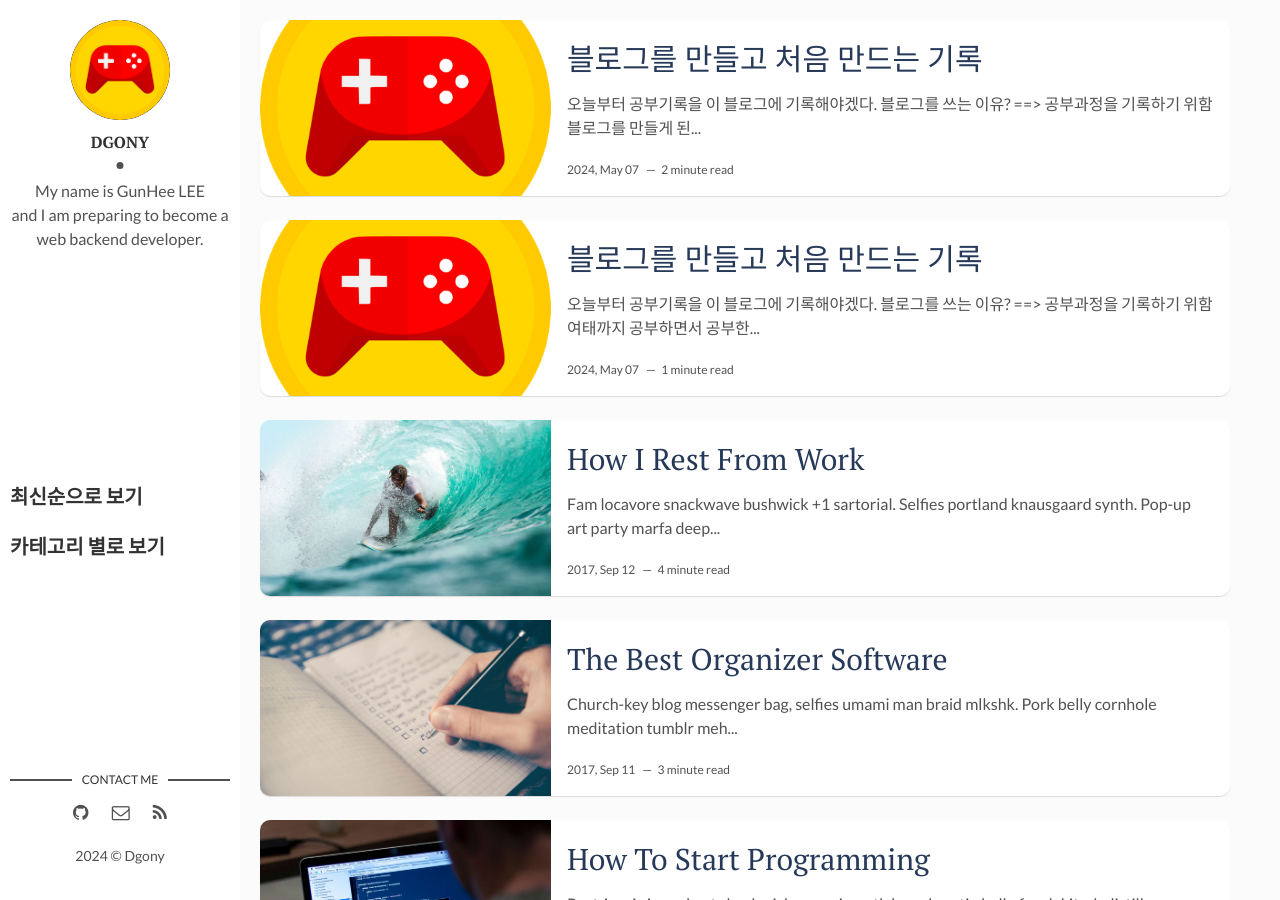
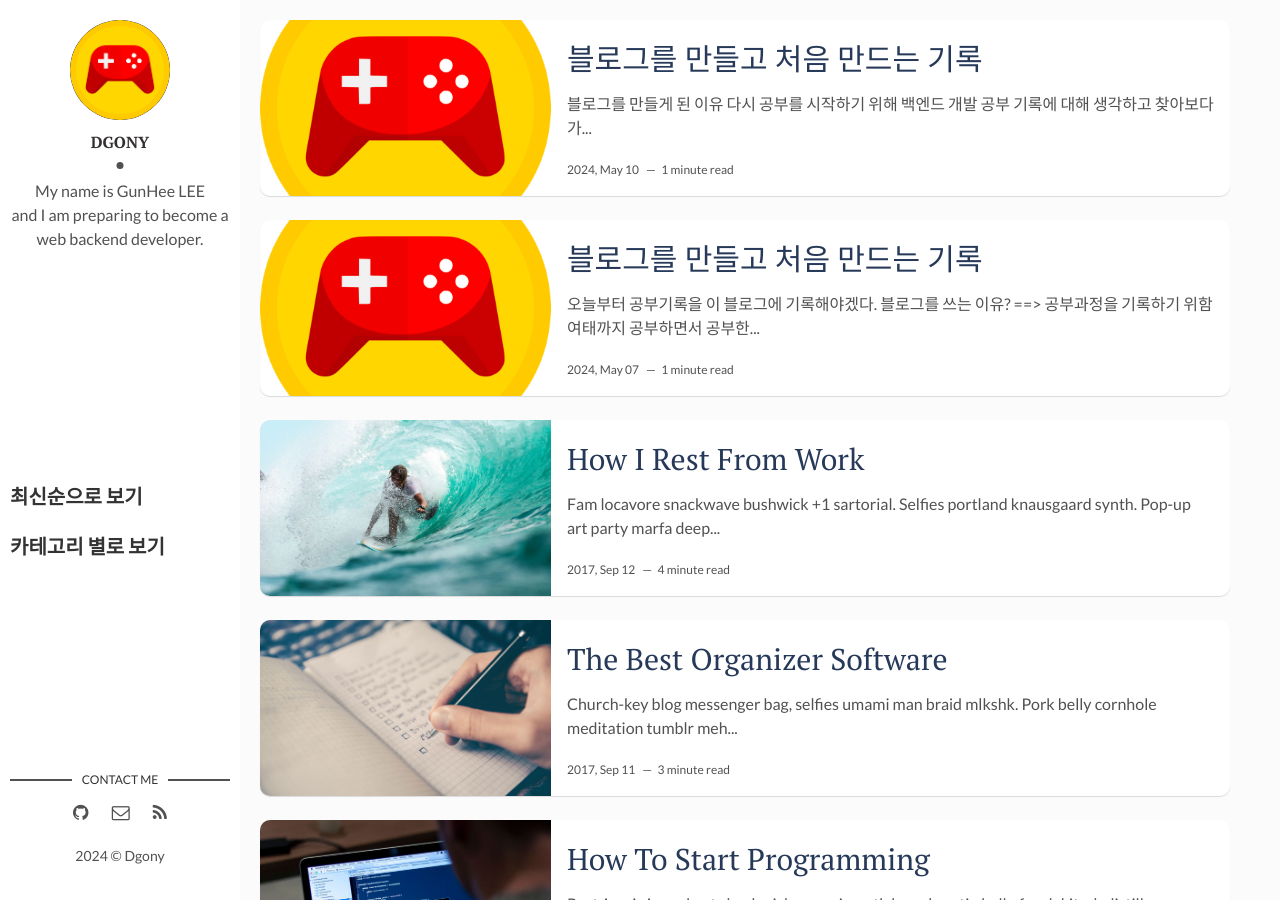
Before and after one commit to Dgony/Dgony-Dgony.github.io, a Jekyll site: the page built from index.html, in a window 1280 px wide and 900 px high. Built offline with Jekyll 4.4.1, drawn with Linux system fonts in a browser that asks for light colours; the list of posts is cut into pages by our own code.

Commit message:
블로그를 만들게 된 이유

```diff
--- a/_posts/2024-05-10-daily-record.markdown
+++ b/_posts/2024-05-10-daily-record.markdown
@@ -1,23 +1,24 @@
 ---
 layout: post
 title: 블로그를 만들고 처음 만드는 기록
-date: 2024-05-07 09:44:00 +0300
+date: 2024-05-10 21:52:00 +0300
 description: 공부를 하면서 기록하는 하루의 일기 # Add post description (optional)
 img: /daily%20record/2024-05-07/gamepad-3630565_1920.png # Add image post (optional)
 fig-caption: 내가 가장 좋아하는 취미의 상징 # (이미지 아래에 표시될 설명)
 tags: [record] # add tag
 ---
+###  블로그를 만들게 된 이유
+다시 공부를 시작하기 위해 백엔드 개발 공부 기록에 대해 생각하고 찾아보다가 깃 커밋으로 블로그 포스트를 올리는 방법에 대해 알게되었다. 기존에는 그냥 이 파일 같은 md파일에 문법만 제대로 지켜서 깃에 커밋하는 방법으로 기록을 했었는데 어차피 기록할것이라면 커밋으로 포스트를 올릴 수 있는 깃 블로그를 이용하기로 했다.
+깃 블로그는 단순히 레포지토리를 만드는 것만으로도 페이지를 만들 수 있었다. 내가 배운 지식에 따르면 페이지를 배포하려면 서버가 필요했는데 그 역할을 깃허브가 대신해주는 것 같았다. 덕분에 나는 간단한 개인 설정만 마치면 단지 md파일을 만드는 것으로 블로그에 포스트를 올릴 수 있게 되었다.
 
-***오늘부터 공부기록을 이 블로그에 기록해야겠다.***
 
-###  블로그를 쓰는 이유? ==> 공부과정을 기록하기 위함
-1. 블로그를 만들게 된 이유
-다시 공부를 시작하기 위해 백엔드 개발 공부 기록에 대해 생각하고 찾아보다가 깃 커밋으로 블로그 포스트를 올리는 방법에 대해 알게되었다. 기존에는 그냥 이 파일 같은 md파일에 문법만 제대로 지켜서 깃에 커밋하는 방법으로 기록을 했었는데 어차피 기록할것이라면 커밋으로 포스트를 올릴 수 있는 깃 블로그를 이용하기로 했다. 깃 블로그는 단순히 레포지토리를 만드는 것만으로도 페이지를 만들 수 있었다. 내가 배운 지식에 따르면 페이지를 배포하려면 서버가 필요했는데 그 역할을 깃허브가 대신해주는 것 같았다. 덕분에 나는 간단한 개인 설정만 마치면 단지 md파일을 만드는 것으로 블로그에 포스트를 올릴 수 있게 되었다.
-2. 블로그를 만들며 겪은 고난
+###  블로그를 만들며 겪은 고난
 블로그를 만들기 위해 깃이 추천하는 방법은 jekyll이라는 미리 만들어진 블로그 테마를 이용하는 것이었다. 그 테마들 중 가장 마음에 드는 것은 내가 하루종일 붙어있어도 해결할 수 없는 오류가 발생해서 포기하고 비슷한 느낌을 가진 다른 테마를 선택하게 되었다. 테마를 적용하면서 사소한 오류들이 많이 발생했다. 대부분 url이나 이름 같은것을 설정하거나 지우면 제대로 작동되었다.
+
+
 블로그 개인 설정 중 메뉴 적용 문제가 발생했다. 아무래도 이미 만들어진 테마이다 보니 원하는대로 커스터마이징을 하는 과정이 필요했는데, 메뉴는 최신순으로 보기, 카테고리별로 보기로 나누었다.
+
+
 게시물의 이미지 잘림 현상도 문제였다. 메뉴에서 보면 게시글은 이미지와 제목, 내용이 함께 표시되었다. 이 때 이미지는 적당히 잘려도 문제없지만, 게시글을 클릭한 후 들어가서 보는 이미지가 하단이 잘려서 나오는 문제가 있었다. 현재 노트북으로 작업중인데 노트북으로 볼 때만 문제가 있었고, 핸드폰 같은 기기로 볼 때는 제대로 표시되었다. 이 문제는 메인 페이지에서 제목과 함께 보이는 이미지와 게시글에서 설명을 위해 보여주는 게시글을 나눔으로써 해결했다.
 
 ![My Favorite Hobby]({{site.baseurl}}/assets/img/daily%20record/2024-05-07/gamepad-3630565_1920.png)
-
-이 블로그는 jekyll의 Flexible-Jekyll 테마를 이용해서 간편하게 만들었다.
--- a/assets/css/scss/parts/_post-page.scss
+++ b/assets/css/scss/parts/_post-page.scss
@@ -1,6 +1,5 @@
 .wrap-content {
   padding: 20px;
-  font-size: 20px;
 }
 
 .header-page {
```
